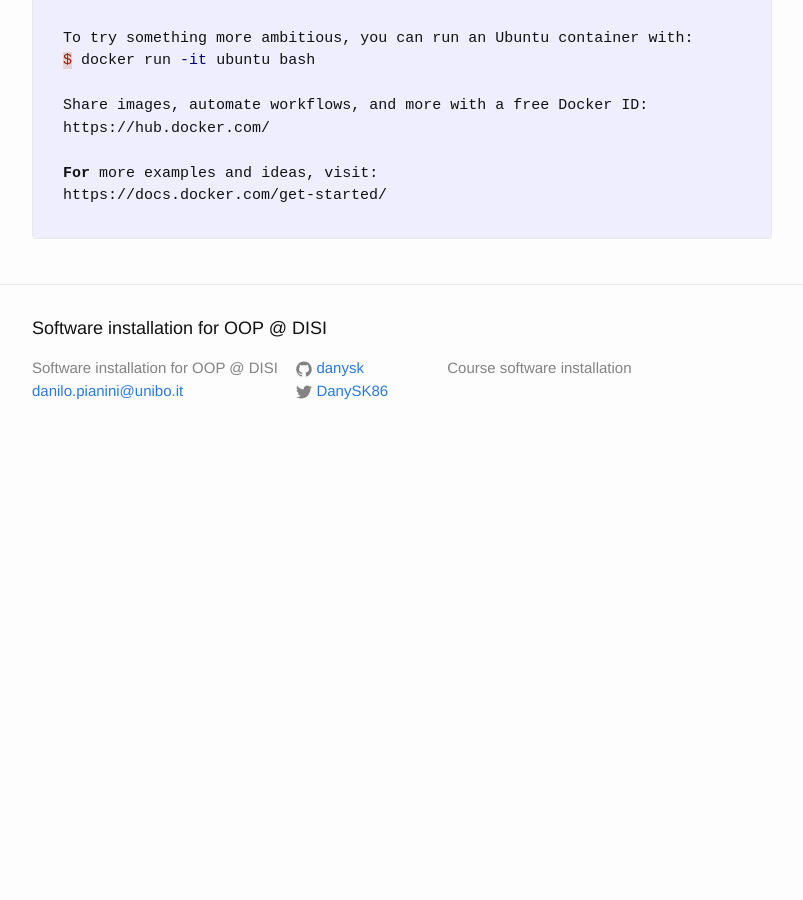
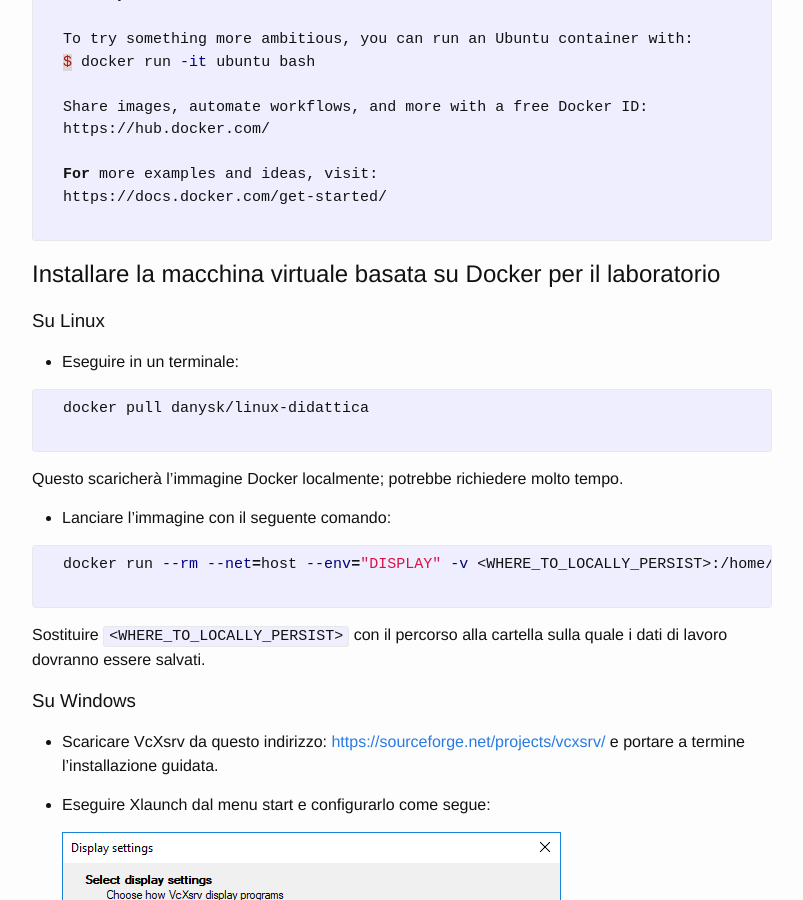
Before and after one commit to unibo-oop/software-installation, a Jekyll site: the page built from index.md, in a window 1280 px wide and 900 px high, scrolled down 22864 px. Shown: the whole window, without its empty margins (238-1041 px from the left). Built offline with Jekyll 4.4.1, drawn with Linux system fonts in a browser that asks for light colours; before the commit the page ends 23326 px from its top, so only the background shows below that; some of the changed text lies outside the part shown.

Commit message:
Add infos for container of @DanySK

```diff
--- a/index.md
+++ b/index.md
@@ -428,7 +428,6 @@ Le istruzioni per tutte le distribuzioni più comuni [sono disponibili qui](http
     * Aprire una shell
     * Eseguire il comando `git`: se l'installazione è andata a buon fine, apparirà il menu di help per il comando
 
-
 # Docker
 
 Docker si appoggia al kernel linux per l'esecuzione di container.
@@ -628,7 +627,7 @@ Ulteriori dettagli sono disponibili sulla [documentazione ufficiale](https://doc
   docker run hello-world
   {% endhighlight %}
 
-  In questo caso, docker dovrebbe scaricare l'immagine hello-world, se non già disponibile, e lanciarla.
+  In questo caso, docker dovrebbe scaricare l'immagine `hello-world`, se non già disponibile, e lanciarla.
   Attendersi un output simile al seguente:
 
   {% highlight powershell %}
@@ -660,6 +659,65 @@ Ulteriori dettagli sono disponibili sulla [documentazione ufficiale](https://doc
   https://docs.docker.com/get-started/
   {% endhighlight %}
 
+## Installare la macchina virtuale basata su Docker per il laboratorio
+
+### Su Linux
+
+- Eseguire in un terminale:
+
+  {% highlight bash %}
+  docker pull danysk/linux-didattica
+  {% endhighlight %}
+
+  Questo scaricherà l'immagine Docker localmente; potrebbe richiedere molto tempo.
+
+- Lanciare l'immagine con il seguente comando:
+
+  {% highlight bash %}
+  docker run --rm --net=host --env="DISPLAY" -v <WHERE_TO_LOCALLY_PERSIST>:/home/user --volume="$HOME/.Xauthority:/.Xauthority:rw" -it danysk/linux-didattica
+  {% endhighlight %}
+
+  Sostituire `<WHERE_TO_LOCALLY_PERSIST>` con il percorso alla cartella sulla quale i dati di lavoro dovranno essere salvati.
+
+### Su Windows
+
+- Scaricare VcXsrv da questo indirizzo: <https://sourceforge.net/projects/vcxsrv/> e portare a termine l'installazione guidata.
+
+- Eseguire Xlaunch dal menu start e configurarlo come segue:
+
+  ![Missing image](img/win10/VcXsrv/Xlaunch1.png)
+
+  ![Missing image](img/win10/VcXsrv/Xlaunch2.png)
+
+  ![Missing image](img/win10/VcXsrv/Xlaunch3.png)
+
+  ![Missing image](img/win10/VcXsrv/Xlaunch4.png)
+
+  Assicurarsi di cliccare "Save configuration" prima di uscire!
+
+- Eseguire in un terminale:
+
+  {% highlight powershell %}
+  docker pull danysk/linux-didattica
+  {% endhighlight %}
+
+  Questo scaricherà l'immagine Docker localmente; potrebbe richiedere molto tempo.
+
+- Individuare il proprio indirizzo IP (il comando `ipconfig` può essere d'aiuto)
+  e utilizzarlo per l'impostazione della variabile `DISPLAY` come segue:
+
+  {% highlight powershell %}
+  set-variable -name DISPLAY -value <YOUR_IP>:0.0
+  {% endhighlight %}
+
+- Lanciare l'immagine con il seguente comando:
+
+  {% highlight powershell %}
+  docker run --rm "<WHERE_TO_LOCALLY_PERSIST>:/home/user" --volume="$HOME/.Xauthority:/.Xauthority:rw" -e DISPLAY=$DISPLAY -it danysk/linux-didattica
+  {% endhighlight %}
+
+  Sostituire `<WHERE_TO_LOCALLY_PERSIST>` con il percorso alla cartella sulla quale i dati di lavoro dovranno essere salvati.
+
 [JDK download page]: http://www.oracle.com/technetwork/java/javase/downloads/jdk8-downloads-2133151.html
 [Adopt JDK download page]: https://adoptopenjdk.net/index.html?variant=openjdk11&jvmVariant=hotspot
 [Eclipse Download]: https://www.eclipse.org/downloads/
```
Also changed, not shown: img/win10/VcXsrv/Xlaunch1.png (added), img/win10/VcXsrv/Xlaunch2.png (added), img/win10/VcXsrv/Xlaunch3.png (added), img/win10/VcXsrv/Xlaunch4.png (added).
